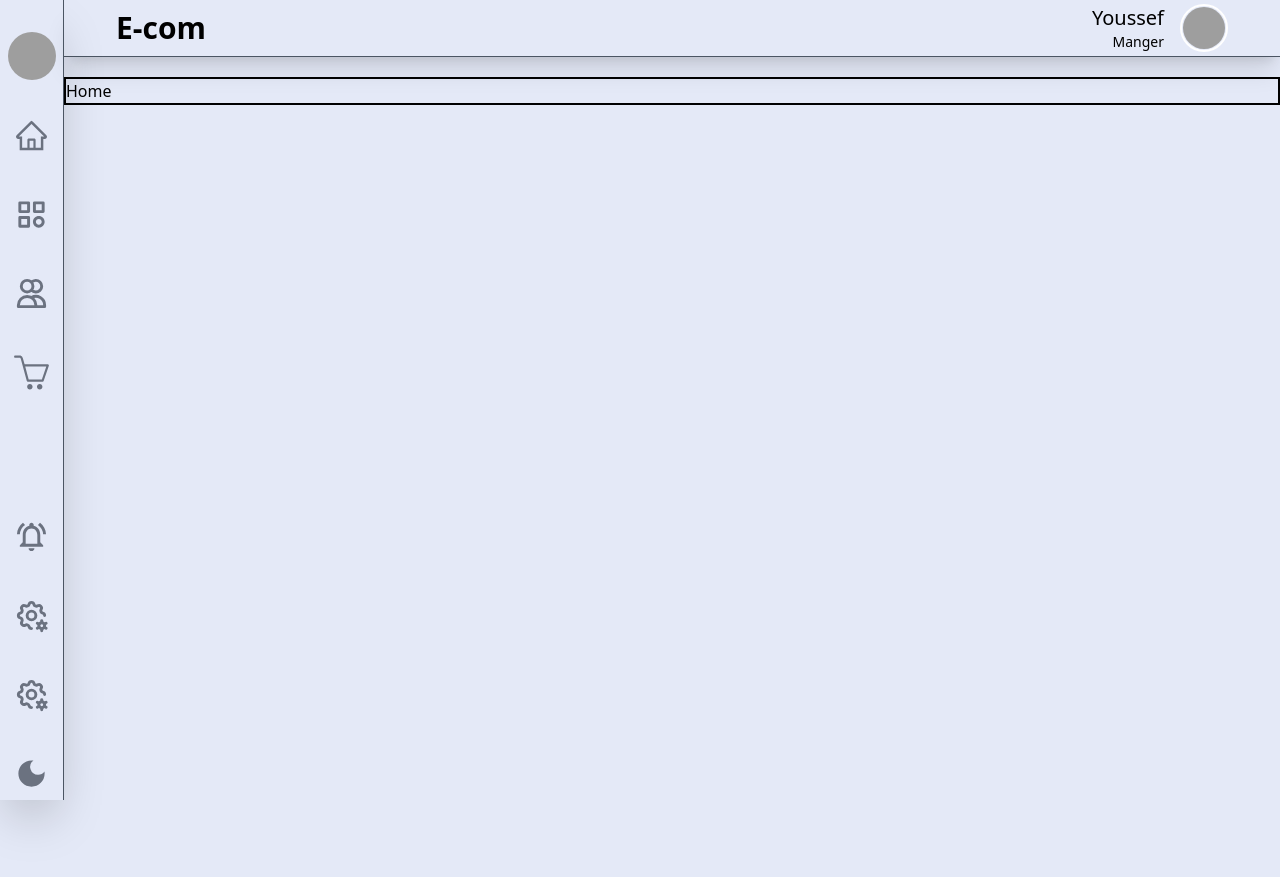
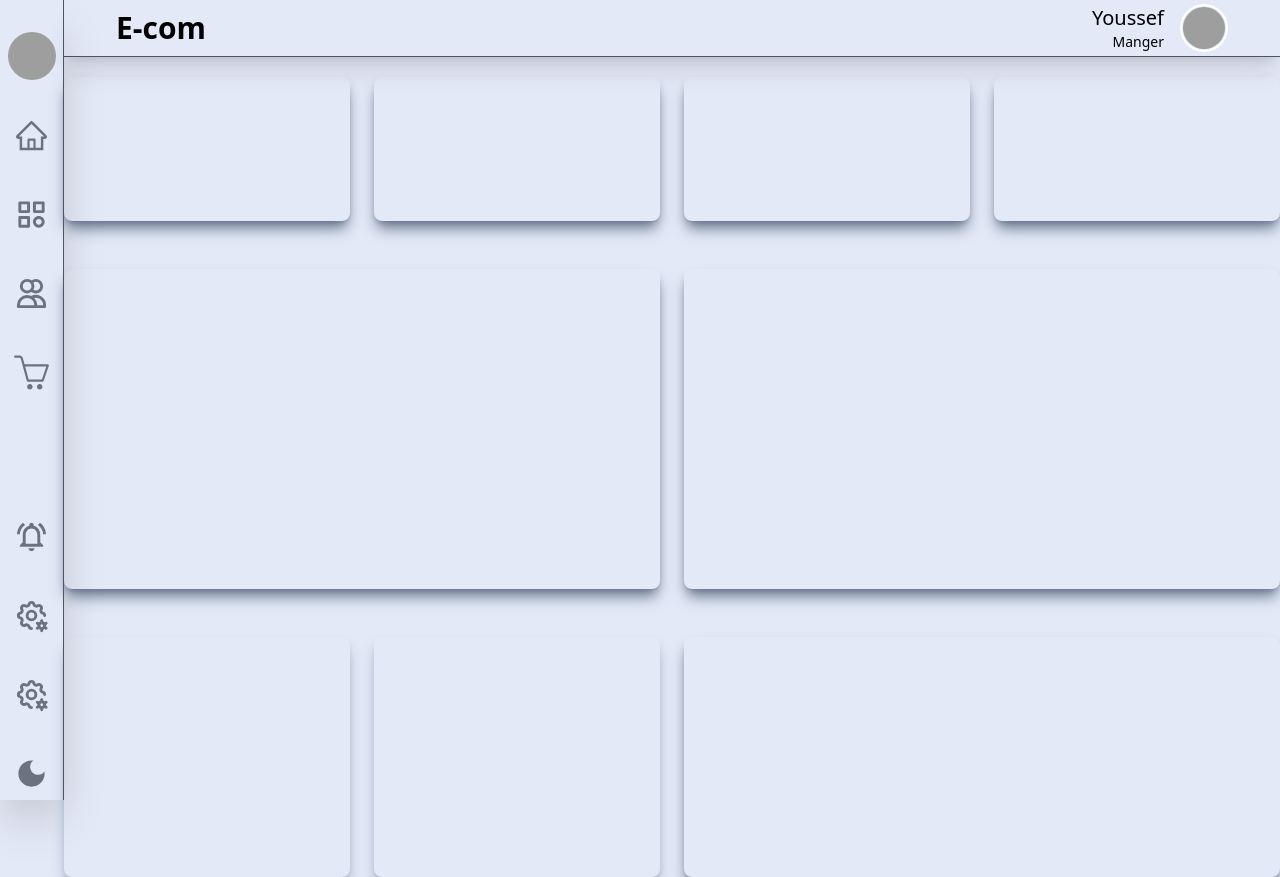
Before and after one commit to ZY1YOGI/e-commerce, a Next.js app: page /admin in a window 1280 px wide. Built offline with nearby package versions, Linux system fonts and the light colour scheme; grey boxes are pictures that could not be loaded; some icons are missing.

Commit message:
work in admin/HomePage

```diff
--- a/app/admin/page.tsx
+++ b/app/admin/page.tsx
@@ -1,10 +1,29 @@
 
-export default function Home() {
+export default function HomePage() {
   return (
-    <main>
-      <div className='container'>
-        <h1 className="b-t w-full">Home</h1>
+    <main className='container space-y-12'>
+
+      <div className="grid grid-cols-4 gap-6 max-md:grid-cols-2">
+        <div className="w-full h-36 rounded-lg shadow-lg shadow-slate-500"></div>
+        <div className="w-full h-36 rounded-lg shadow-lg shadow-slate-500"></div>
+        <div className="w-full h-36 rounded-lg shadow-lg shadow-slate-500"></div>
+        <div className="w-full h-36 rounded-lg shadow-lg shadow-slate-500"></div>
       </div>
+
+      <div className="flex justify-between gap-6 max-md:flex-col">
+        <div className="w-full h-80 rounded-lg shadow-lg shadow-slate-500"></div>
+        <div className="w-full h-80 rounded-lg shadow-lg shadow-slate-500"></div>
+      </div>
+
+      <div className="flex justify-between gap-6 max-md:flex-col">
+        <div className="w-full h-60  flex gap-6">
+          <div className="w-full h-full rounded-lg shadow-lg shadow-slate-400"></div>
+          <div className="w-full h-full rounded-lg shadow-lg shadow-slate-400"></div>
+        </div>
+        <div className="w-full h-60 rounded-lg shadow-lg shadow-slate-500"></div>
+      </div>
+
+
     </main>
   )
 }
```
